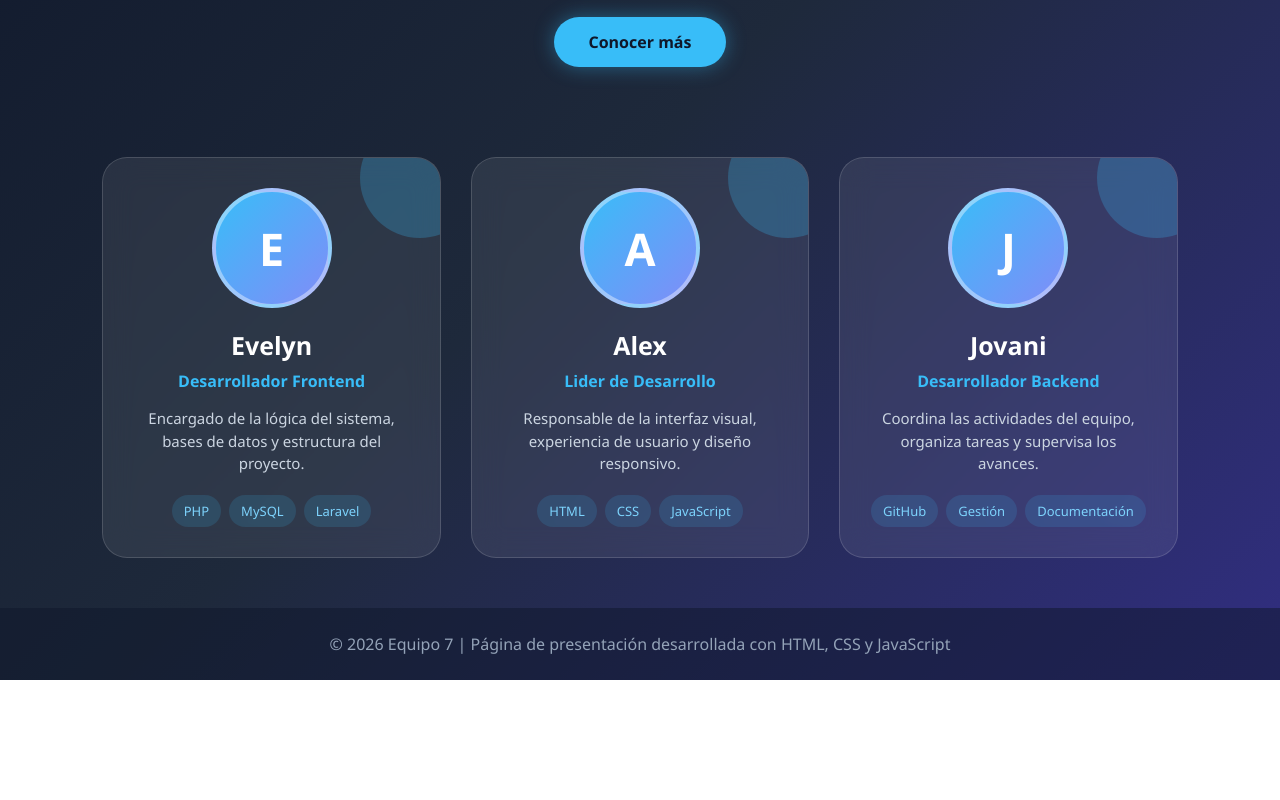
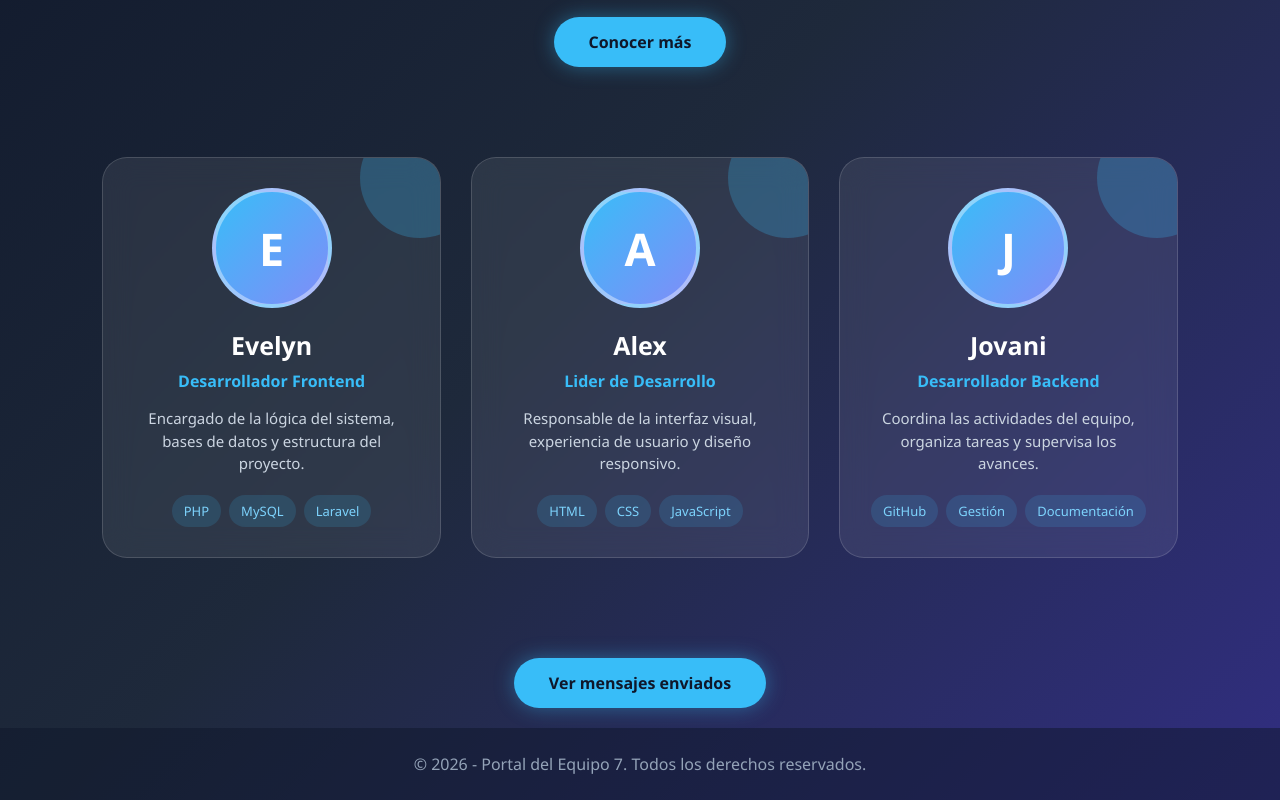
Before and after one commit to A1ex9915/practica_git, a plain HTML site: page index.html in a window 1280 px wide. Shown: the part 361-1161 px from the top of the page. Before the commit the page ends 1041 px from the top, so only its background shows below. Drawn offline with Linux system fonts and the light colour scheme.

Commit message:
feat: agrega funcion bonus para mostrar mensajes enviados y actualiza footer

```diff
--- a/index.html
+++ b/index.html
@@ -89,8 +89,13 @@
     </p>
   </div>
 
-  <footer id="contacto">
-    <p>© 2026 Equipo 7 | Página de presentación desarrollada con HTML, CSS y JavaScript</p>
+  <div style="text-align:center; padding: 20px 8%;">
+    <button class="btn" onclick="verMensajesGuardados()">Ver mensajes enviados</button>
+    <div id="lista-mensajes" style="display:none; margin-top:20px; text-align:left; max-width:700px; margin-left:auto; margin-right:auto;"></div>
+  </div>
+
+  <footer>
+    <p>© 2026 - Portal del Equipo 7. Todos los derechos reservados.</p>
   </footer>
 
   <script src="script.js"></script>
--- a/script.js
+++ b/script.js
@@ -57,6 +57,30 @@ function guardarEnStorage(datos) {
   localStorage.setItem('mensajes-contacto', JSON.stringify(mensajes));
 }
 
+function verMensajesGuardados() {
+  const mensajes = JSON.parse(localStorage.getItem('mensajes-contacto')) || [];
+  const contenedor = document.getElementById('lista-mensajes');
+
+  if (!contenedor) return;
+
+  if (mensajes.length === 0) {
+    contenedor.innerHTML = '<p style="color:#94a3b8">No hay mensajes guardados.</p>';
+    contenedor.style.display = 'block';
+    return;
+  }
+
+  const html = mensajes.map((m, i) =>
+    `<div class="mensaje-guardado">
+      <strong>${i + 1}. ${m.nombre}</strong> — ${m.email}<br>
+      <em>${m.mensaje}</em><br>
+      <small>${m.fecha}</small>
+    </div>`
+  ).join('');
+
+  contenedor.innerHTML = html;
+  contenedor.style.display = 'block';
+}
+
 function validarEmail(email) {
   const regex = /^[^\s@]+@[^\s@]+\.[^\s@]+$/;
   return regex.test(email);
```
